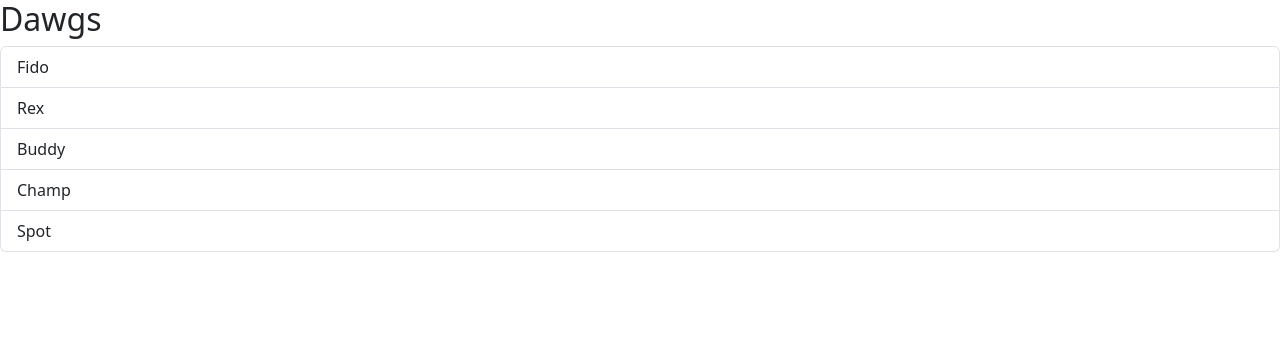
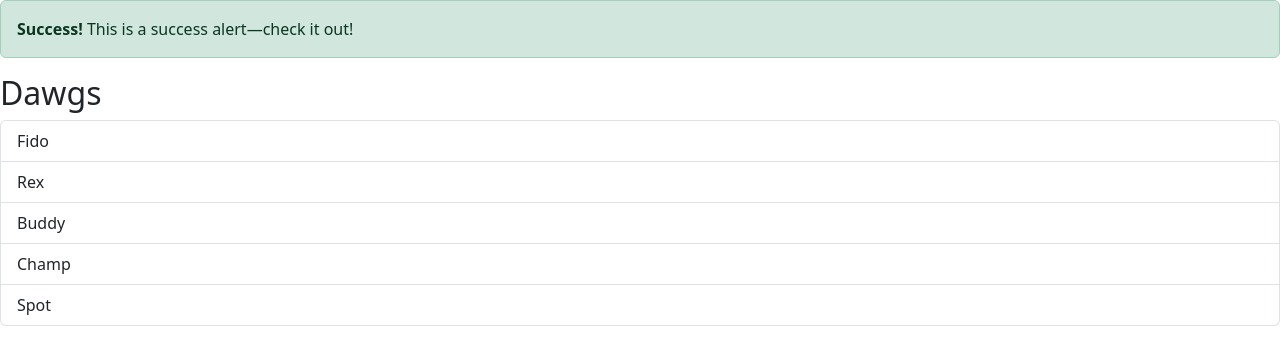
Before and after one commit to MrowrMisc/RelearningReact, a React (Vite) app: page / in a window 1280 px wide. Shown: the top 364 px of the page. Built offline with nearby package versions, Linux system fonts and the light colour scheme.

Commit message:
children

```diff
--- a/src/App.tsx
+++ b/src/App.tsx
@@ -1,4 +1,4 @@
-
+import Alert from "./components/Alert"
 import ListGroup from "./components/ListGroup"
 
 function App() {
@@ -10,6 +10,9 @@ function App() {
 
   return (
     <div>
+      <Alert type="success">
+        <strong>Success!</strong> This is a success alert—check it out!
+      </Alert>
       <ListGroup items={dawgNames} heading="Dawgs" onSelectItem={onSelect} />
     </div>
   )
--- /dev/null
+++ b/src/components/Alert.tsx
@@ -0,0 +1,14 @@
+type Props = {
+  children: React.ReactNode,
+  type: "success" | "danger" | "warning"
+}
+
+function Alert({ children, type }: Props) {
+  return (
+    <div className={`alert alert-${type}`} role="alert">
+      {children}
+    </div>
+  )
+}
+
+export default Alert
```
